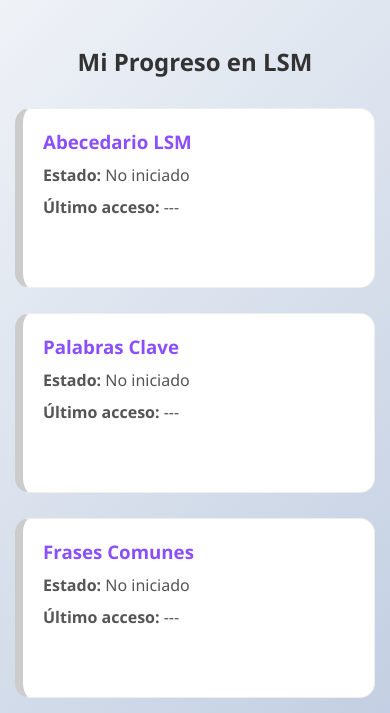
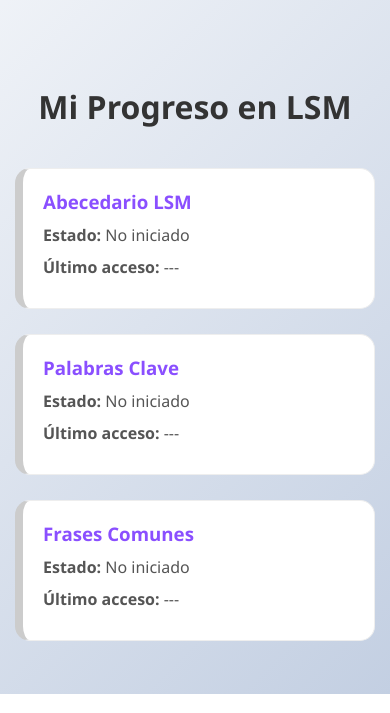
Before and after one commit to LetyViesca/IngSoftware, a PHP site: page /progreso.php in a window 390 px wide. Shown: the part 150-863 px from the top of the page. Run offline with PHP 8.4, Linux system fonts and the light colour scheme; the visitor is signed in with stand-in values (Sample User, id 1); data comes from the database, SQL or seed files in the repository; data that the repository does not hold is empty.

Commit message:
FIX: responsive progreso acomodo de bloques

```diff
--- a/frontend/css/styles.css
+++ b/frontend/css/styles.css
@@ -200,8 +200,8 @@ nav {
 
 .container{
     width:100%;
-    max-width:1400px;
-    margin:0 auto;
+    max-width:1200px;
+    margin:40px auto;
     padding:20px;
 }
 
@@ -676,20 +676,17 @@ nav {
 
 .titulo-progreso{
     text-align:center;
-    margin-bottom:30px;
+    margin:40px 0 40px;
     color:#333;
+    font-size:32px;
 }
 
 .grid-progreso{
     display:grid;
-    grid-template-columns:repeat(auto-fit, minmax(220px, 1fr));
+    grid-template-columns:repeat(auto-fit, minmax(320px, 1fr));
     gap:25px;
     width:100%;
-}
-
-.modulo-card{
-    width:100%;
-    min-height:180px;
+    align-items:stretch;
 }
 
 .modulo-card{
```
